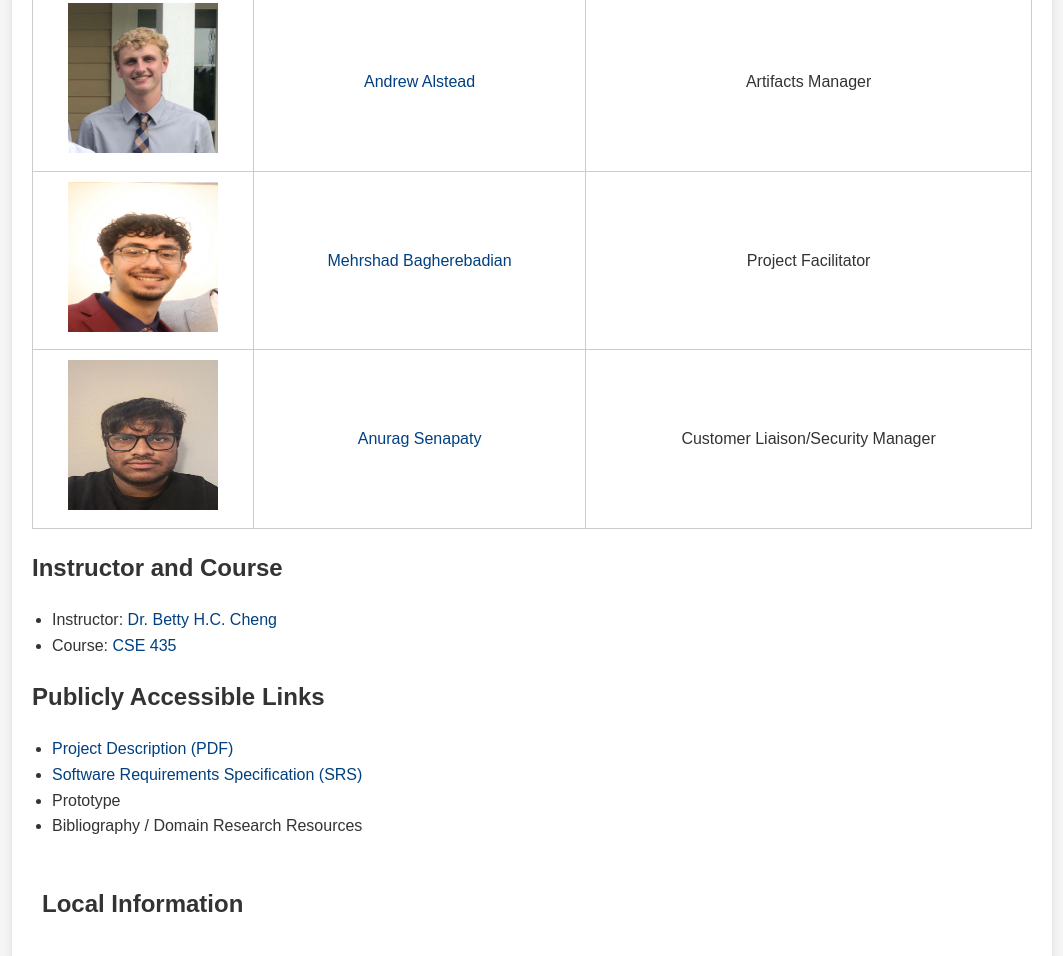
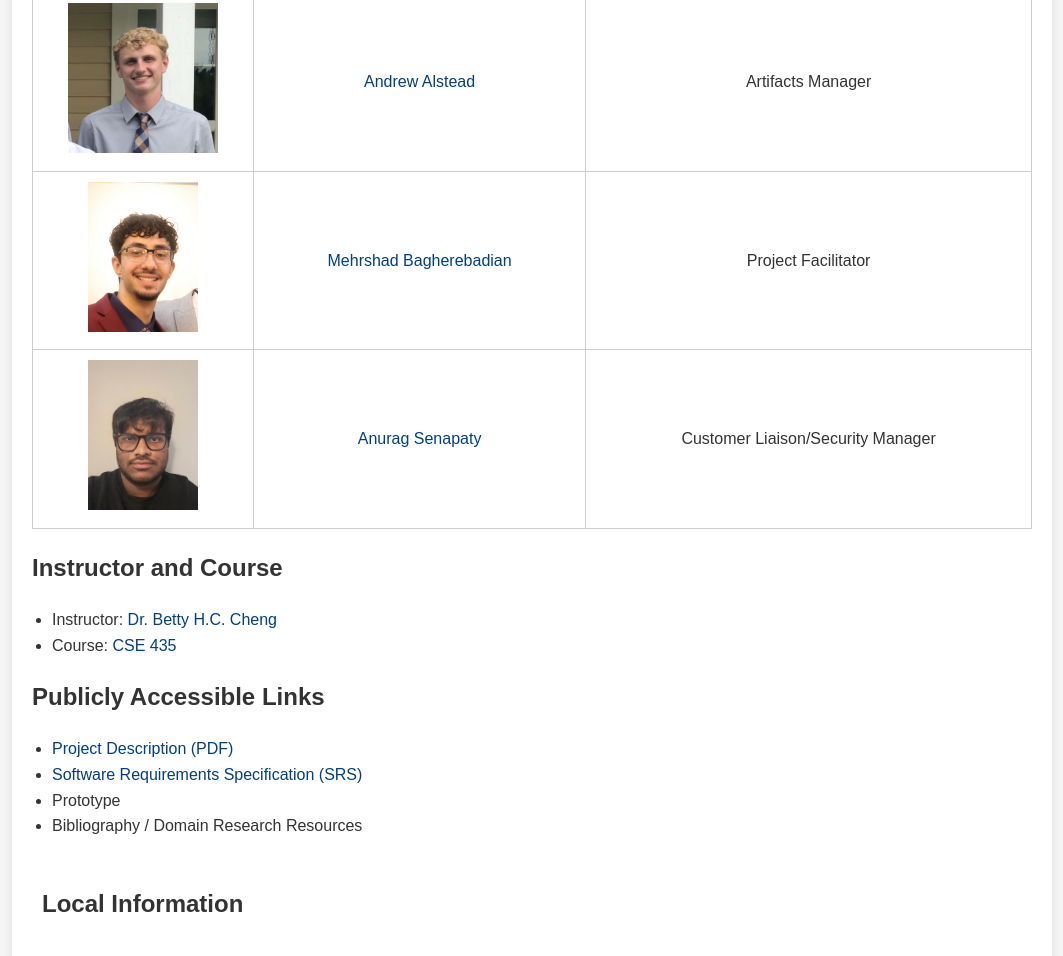
Before and after one commit to alsteada/CSE435APA2, a plain HTML site: page index.html in a window 1280 px wide. Shown: the part 941-1897 px from the top of the page, without its empty margins (108-1171 px from the left). Drawn offline with Linux system fonts and the light colour scheme.

Commit message:
Image update

```diff
--- a/index.html
+++ b/index.html
@@ -40,12 +40,12 @@
                         <td>Artifacts Manager</td>
                     </tr>
                     <tr>
-                        <td><img src="MB.jpeg" width="150" height="150"></td>
+                        <td><img src="MB.jpeg" width="110" height="150"></td>
                         <td><a href="https://www.linkedin.com/in/mehrshad-bagherebadian-86296728a/" target="_blank">Mehrshad Bagherebadian</a></td>
                         <td>Project Facilitator</td>
                     </tr>
                     <tr>
-                        <td><img src="AS.jpg" width="150" height="150"></td>
+                        <td><img src="AS.jpg" width="110" height="150"></td>
                         <td><a href="https://www.linkedin.com/in/anuragsenapaty/" target="_blank">Anurag Senapaty</a></td>
                         <td>Customer Liaison/Security Manager</td>
                     </tr>
```
